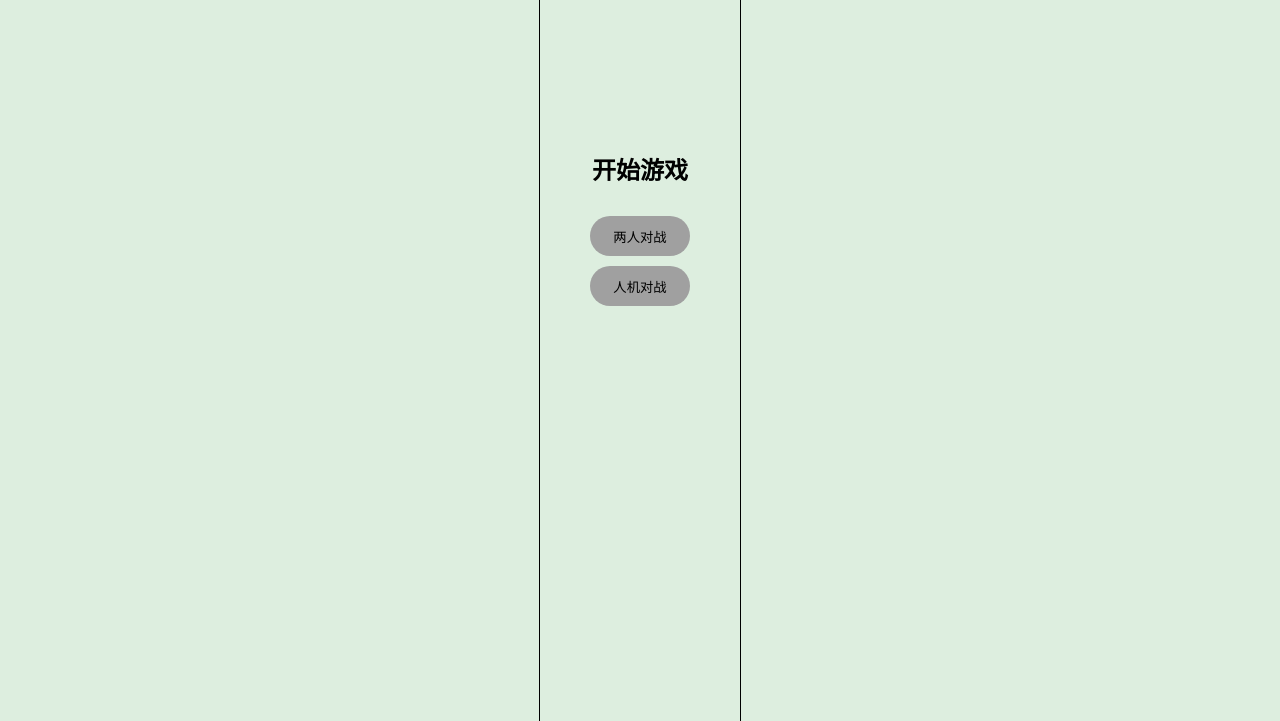
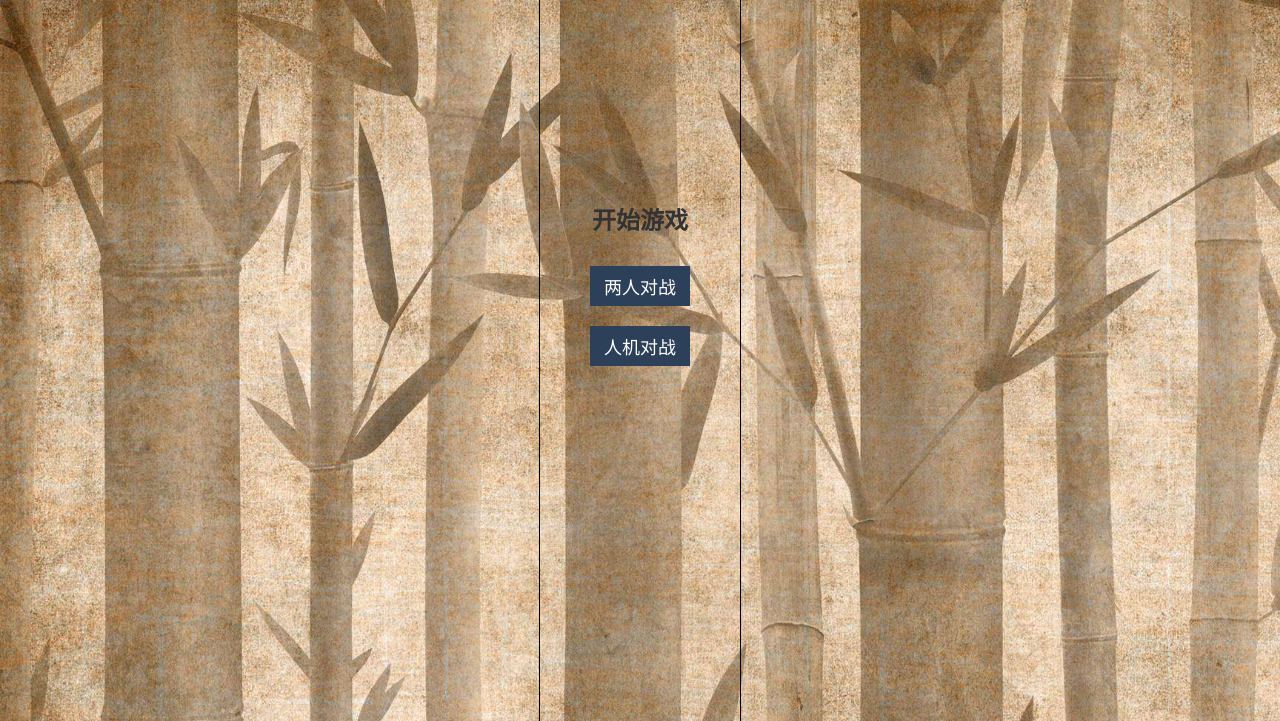
Before and after one commit to huanghaibin91/Reversi, a plain HTML site: page index.html in a window 1280 px wide. Shown: the part 79-800 px from the top of the page. Drawn offline with Linux system fonts and the light colour scheme.

Commit message:
6/1
6/1 commit

```diff
--- a/index.html
+++ b/index.html
@@ -5,7 +5,7 @@
     <title>黑白棋</title>
     <meta charset="UTF-8">
     <meta name="viewport" content="width=device-width, initial-scale=1">
-    <link href="style.css" rel="stylesheet">
+    <link href="./style/style.css" rel="stylesheet">
 </head>
 
 <body>
@@ -13,7 +13,7 @@
     <div class="box">
         <div class="score-box">
             <div class="chess-color">
-                <p>当前</p>
+                <p>当前回合</p>
                 <div class="color">
                     <div id="current-color" class="chess">
                         <div class="chess_black"></div>
@@ -64,9 +64,9 @@
 
 
     <!-- script -->
-    <script src="tool.js" type="text/javascript"></script>
-    <script src="chess.js" type="text/javascript"></script>
-    <script src="AI.js" type="text/javascript"></script>
+    <script src="./js/tool.js" type="text/javascript"></script>
+    <script src="./js/chess.js" type="text/javascript"></script>
+    <script src="./js/AI.js" type="text/javascript"></script>
 </body>
 
 </html>
--- a/chess.js
+++ b/js/chess.js
@@ -110,7 +110,7 @@ chessboard.addEventListener('click', function (e) {
         }
     }
 }, false);
-// 画棋盘
+// 绘制棋盘
 var drawChessboard = function () {
     var chessboard = document.getElementById('chessboard');
     for (var i = 0; i < 8; i++) {
@@ -118,6 +118,15 @@ var drawChessboard = function () {
             var chessboard_part = document.createElement('div');
             chessboard_part.id = '' + i + j;
             chessboard_part.className = 'chessboard-part';
+            if (i % 2 == 0) {
+                if (j % 2 !== 0) {
+                    chessboard_part.className = 'chessboard-part active';
+                }
+            } else {
+                if (j % 2 == 0) {
+                    chessboard_part.className = 'chessboard-part active';
+                }
+            }
             chessboard.appendChild(chessboard_part);
         }
     }
@@ -127,6 +136,7 @@ var drawChessboard = function () {
     drawChess(document.getElementById('43'));
     drawChess(document.getElementById('44'));
 }
+
 // 画棋子
 var drawChess = function (target) {
     var chess = document.createElement('div');
--- a/tool.js
+++ b/js/tool.js
@@ -8,7 +8,7 @@ var addClass = function (ele, cls) {
 		ele.className += ' ' + cls;
 	}
 }
-// 移出类名
+// 移除类名
 var removeClass = function (ele, cls) {
 	if (hasClass(ele, cls)) {
 		ele.className = ele.className.replace(new RegExp('(\\s|^)' + cls + '(\\s|$)'), '');
--- a/style.css
+++ b/style/style.css
@@ -1,9 +1,11 @@
 * {
     margin: 0;
     padding: 0;
+    font-family: 16px "Microsoft YaHei" sans-serif;
 }
 body {
-    background-color: #ddeedf;
+    background: url('../image/background.jpg') no-repeat;
+    background-size: cover;
     overflow-x: hidden;
     overflow-y: hidden;
 }
@@ -21,8 +23,8 @@ button {
     width: 400px;
     height: 400px;
     background: #ccc;
-    border-top: 3px solid #888888;
-    border-left: 3px solid #888888;
+    border-top: 3px solid #ea5455;
+    border-left: 3px solid #ea5455;
     position: relative;
 }
 #chessboard>p {
@@ -35,7 +37,7 @@ button {
     font-size: 14px;
     text-align: center;
     line-height: 30px;
-    background-color: #46b7b9;
+    background-color: #2d4059;
     color: white;
     z-index: 9;
     display: none;
@@ -44,9 +46,13 @@ button {
     width: 47px;
     height: 47px;
     float: left;
-    border-right: 3px solid #909090;
-    border-bottom: 3px solid #909090;
+    border-right: 3px solid #ea5455;
+    border-bottom: 3px solid #ea5455;
     cursor: pointer;
+    background: #ffd460;
+}
+#chessboard>div.active {
+    background: #f07b3f;
 }
 /* 棋子 */
 .chess, .chess_black, .chess_white {
@@ -88,6 +94,9 @@ h2 {
     text-align: center;
     margin: 30px 0;
 }
+h2, h3, h4 {
+    color: #333;
+}
 .box {
     width: 706px;
     height: 406px;
@@ -102,18 +111,24 @@ h2 {
 }
 .chess-color>p {
     margin: 15px auto;
+    text-indent: -10px;
+    font: bold 16px "Microsoft YaHei";
 }
 #current-color {
     display: inline-block;
 }
  .result-screen>button, .btn-box>button, .restart {
     display: block;
-    margin: 10px auto;
+    margin: 20px auto;
     width: 100px;
     height: 40px;
-    border-radius: 40px;
-    background-color: #a0a0a0;
+    background-color: #2d4059;
+    font-size: 18px;
+    color: white;
     cursor: pointer;
+}
+.restart {
+    margin: 10px auto;
 }
 .score-box .white-score {
     position: relative;
@@ -125,7 +140,6 @@ h2 {
 }
 .black-score span:nth-child(1) {
     background-color: black;
-
 }
 .white-score span:nth-child(1) {
     background-color: white;
@@ -150,7 +164,7 @@ h2 {
     line-height: 42px;
     font-size: 24px;
     font-weight: bold;
-    color: #388186;
+    color: #333;
     overflow: hidden;
 }
 .rule {
@@ -161,6 +175,7 @@ h2 {
     font-size: 12px;
     padding: 5px;
     text-indent: 1.5em;
+    color: #333;
 }
 
 .start-game, .result-box {
@@ -173,13 +188,17 @@ h2 {
     right: 0;
     background: #ddeedf;
     z-index: 9;
+    background: url('../image/cover.jpg') no-repeat;
+    background-size: cover;
 }
 .start-box, .result {
     height: 100%;
     margin: auto;
     border-left: 1px solid black;
     border-right: 1px solid black;
-    position: relative;
+    display: flex;
+    justify-content: center;
+    align-items: center;
 }
 .start-box {
     width: 200px;
@@ -192,9 +211,6 @@ h2 {
 .btn-box {
     width: 200px;
     height: 300px;
-    margin-top: 50%;
-    position: absolute;
-    top: 100px;
 }
 .result-box {
     display: none;
@@ -203,7 +219,6 @@ h2 {
     text-align: center;
     width: 400px;
     height: 300px;
-    margin-top: 30%;
     border-left: 1px solid black;
     border-right: 1px solid black;
 }
@@ -225,7 +240,7 @@ h2 {
     color: red;
 }
 .cancel:hover, .restart:hover, .man:hover, .ai:hover {
-    font-weight: bold;
     color: white;
-    background-color: #46b7b9;
+    background-color: #f07b3f;
+    border: 2px solid #ea5455;
 }
```
Also changed, not shown: image/background.jpg (added), image/cover.jpg (added), image/image2.png (added), image/image3.png (added), js/AI.js (renamed from AI.js), 2 other files.
